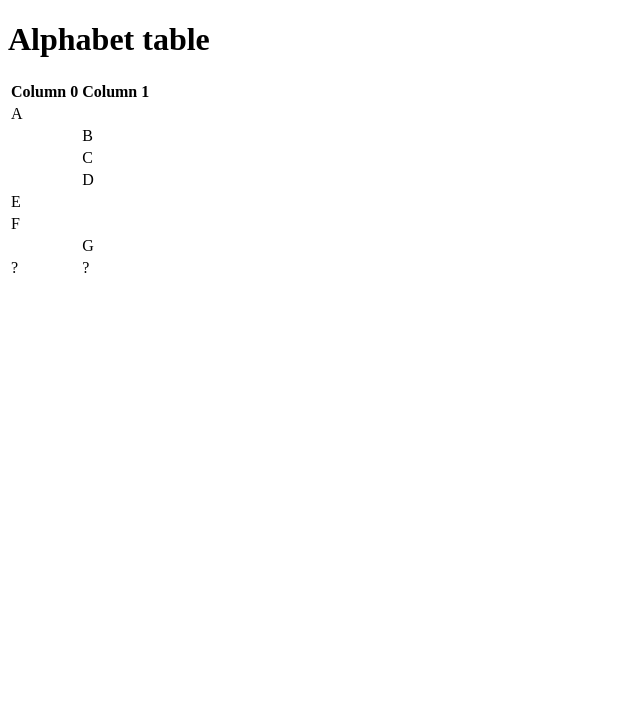
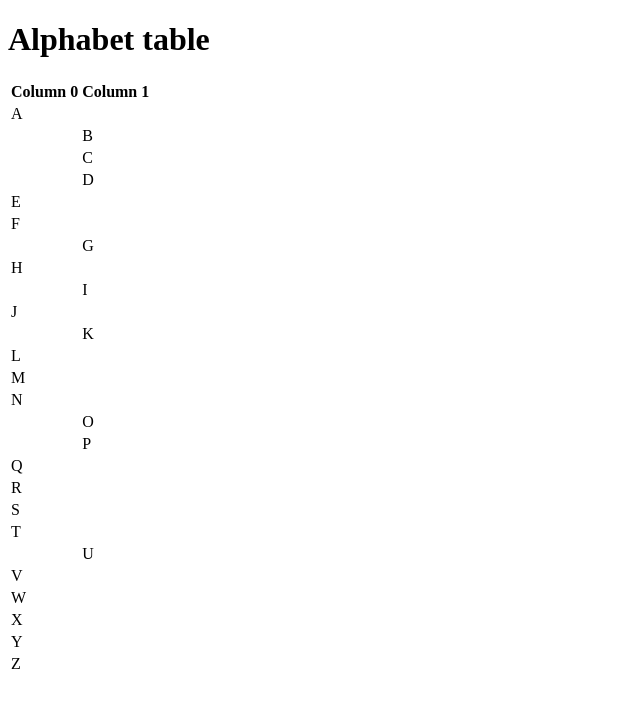
Before and after one commit to comp426-2022-fall/a01-lucyrren, a website: page public/index.html in a window 1280 px wide. Shown: the whole page, without its empty margins (0-640 px from the left). Drawn offline with Linux system fonts and the light colour scheme.

Commit message:
added whole alphabet

```diff
--- a/public/index.html
+++ b/public/index.html
@@ -37,8 +37,62 @@
     						<td></td><td>G</td>
   					</tr>
   					<tr>
-    						<td>?</td><td>?</td>
+    						<td>H</td><td></td>
   					</tr>
+					  <tr>
+						<td></td><td>I</td>
+				  </tr>
+				  <tr>
+					<td>J</td><td></td>
+			  </tr>
+			  <tr>
+				<td></td><td>K</td>
+		  </tr>
+			  <tr>
+				<td>L</td><td></td>
+		  </tr>
+		  <tr>
+			<td>M</td><td></td>
+	  </tr>
+	  <tr>
+		<td>N</td><td></td>
+  </tr>
+  <tr>
+	<td></td><td>O</td>
+</tr>
+<tr>
+	<td></td><td>P</td>
+</tr>
+<tr>
+	<td>Q</td><td></td>
+</tr>
+<tr>
+	<td>R</td><td></td>
+</tr>
+<tr>
+	<td>S</td><td></td>
+</tr>
+<tr>
+	<td>T</td><td></td>
+</tr>
+<tr>
+	<td></td><td>U</td>
+</tr>
+<tr>
+	<td>V</td><td></td>
+</tr>
+<tr>
+	<td>W</td><td></td>
+</tr>
+<tr>
+	<td>X</td><td></td>
+</tr>
+<tr>
+	<td>Y</td><td></td>
+</tr>
+<tr>
+	<td>Z</td><td></td>
+</tr>
 				</tbody>
 			</table>
         	</div>
```
